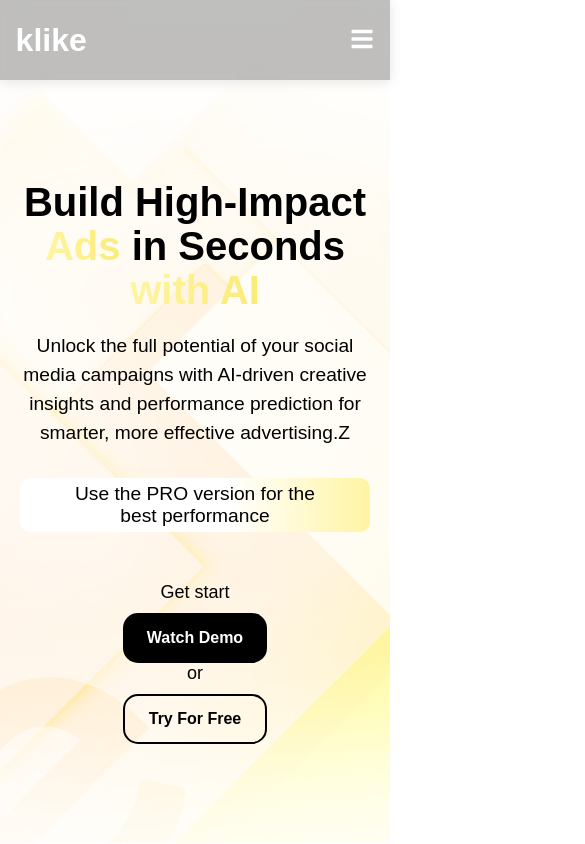
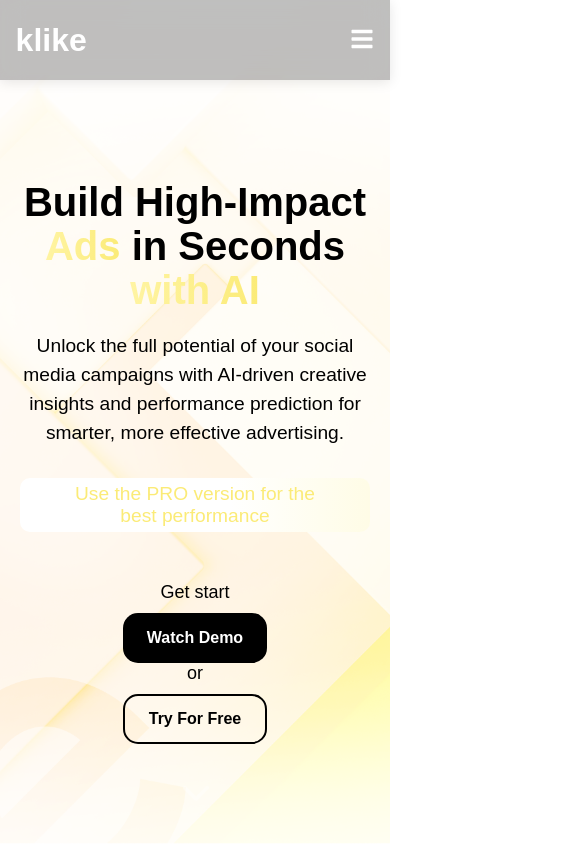
Before and after one commit to AugustoAlmondes/Boost-video, a React (Vite) app: page / in a window 390 px wide. Shown: the top 844 px of the page, 585 px wide, since content can reach past the window. Built offline with nearby package versions, Linux system fonts and the light colour scheme.

Commit message:
mais alterações

```diff
--- a/src/components/HomeComponents/Performance/performance.css
+++ b/src/components/HomeComponents/Performance/performance.css
@@ -61,6 +61,7 @@
     /* background-color: var(--white); */
     background-color: black;
     display: flex;
+    text-align: center;
     justify-content: center;
     align-items: center;
     flex-direction: column;
@@ -151,6 +152,8 @@
     }
 
     .container-redy-optimize {
+        margin: 0;
+        border-radius: 0;
         min-height: max-content;
         border-top: 1px solid rgb(0, 0, 0);
 
@@ -163,6 +166,11 @@
             font-size: 20px;
             margin: 0 20px;
         }
+    }
+
+    .video-container {
+        margin: 0;
+        height: 550px;
     }
 
     .overlay-content p {
--- a/src/components/HomeComponents/SubHeader/SubHeader.jsx
+++ b/src/components/HomeComponents/SubHeader/SubHeader.jsx
@@ -76,13 +76,14 @@ export default function SubHeader() {
                 </h1>
 
                 <p>
-                    Unlock the full potential of your social media campaigns with AI-driven creative insights and performance prediction for smarter, more effective advertising.Z
+                    Unlock the full potential of your social media campaigns with AI-driven creative insights and performance prediction for smarter, more effective advertising.
                 </p>
 
                 <span className="pro-version-text"
                     style={{
-                        background: `linear-gradient(to right, white 60%, var(--light${currentColor[currentIndex]}))`,
-                        transition: '1s ease-in-out'
+                        background: `linear-gradient(to right, white 60%, var(--verylight${currentColor[currentIndex]}))`,
+                        transition: '1s ease-in-out',
+                        color: `var(--${currentColor[currentIndex]})`
                     }}
                 >
                     Use the PRO version for the best performance
--- a/src/components/HomeComponents/Testimony/testimony.css
+++ b/src/components/HomeComponents/Testimony/testimony.css
@@ -20,7 +20,6 @@
 }
 
 .card-depoimento {
-    background: #fffce4;
     border-radius: 20px;
     padding: 30px 25px;
     box-shadow: 2px 10px 30px rgba(0, 0, 0, 0.07);
@@ -34,7 +33,7 @@
 
 .card-depoimento:hover {
     transform: translateY(-10px);
-    box-shadow: 2px 10px 30px #9289406e;
+    box-shadow: 2px 10px 30px #0000003b;
 }
 
 .avatar {
@@ -78,7 +77,7 @@
     display: flex;
     flex-direction: column;
     height: 130px;
-    width: 700px;
+    /* width: 700px; */
     align-items: center;
     justify-content: center;
     background-color: var(--lightblue);
@@ -87,7 +86,7 @@
     border-radius: 16px;
     margin-top: 60px;
 
-    background: linear-gradient(to right, var(--meanyellow), white, var(--meanyellow));
+    background: linear-gradient(to right, var(--lightblue), white, var(--lightblue));
     background-size: 400% 100%;
     animation: rainbow-text 10s ease-in-out infinite;
 }
@@ -97,11 +96,11 @@
     font-size: 1.7rem;
     font-family: var(--Avenir);
     font-weight: 500;
-    color: var(--darkyellow);
+    color: var(--darkblue);
 }
 
 .use-cases-cta button {
-    background: var(--darkyellow);
+    background: var(--darkblue);
     color: white;
     border: none;
     padding: 12px 24px;
--- a/src/index.css
+++ b/src/index.css
@@ -3,19 +3,23 @@
   --Avenir: Avenir LT Std, sans-serif;
   --Proxima: Proxima Nova, sans-serif;
 
+  --verylightyellow: #fffce6;
   --yellow:#FBEB77;
   --lightyellow:#FFF4A3;
   --meanyellow:#ffff72;
   --darkyellow:#4a493d;
 
+  --verylightblue: #e9f6ff;
   --blue:#648DCB;
   --lightblue:#A2C1F0;
   --darkblue: #2d3139;
 
+  --verylightred: #ffe0e0;
   --red: #F65655;
   --lightred: #f8c7c7;
   --darkred: #4a3939;
 
+  --verylightgreen: #f2ffe2;
   --green: #B9E184;
   --lightgreen: #c0fec0;
   --darkgreen: #2a352a;
```
